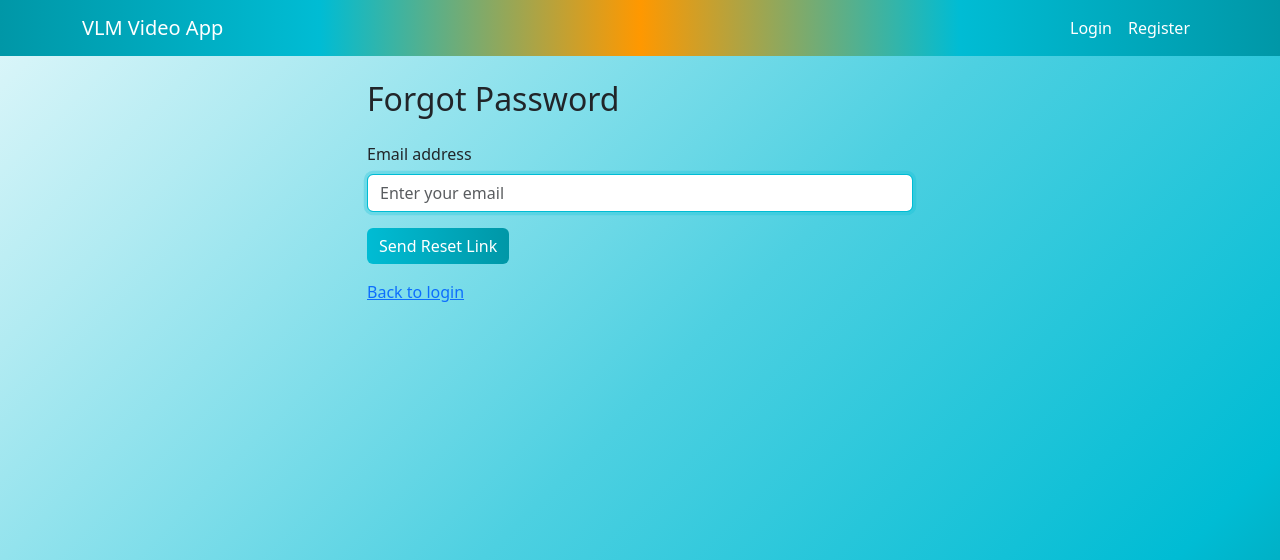
After one commit to BARKKNIGHT/41, a Flask app: page /forgot in a window 1280 px wide. The commit adds this page. Shown: the top 560 px of the page. Run offline with Flask 3, Linux system fonts and the light colour scheme; some libraries are stand-ins or nearby versions.

Commit message:
something

```diff
--- a/app.py
+++ b/app.py
@@ -18,10 +18,17 @@ from flask import (
     jsonify,
     flash,
     after_this_request,
+    session,
 )
 import openai
 from fpdf import FPDF
 from docx import Document
+import smtplib
+import ssl
+from cs50 import SQL
+from werkzeug.security import generate_password_hash, check_password_hash
+from email.message import EmailMessage
+from functools import wraps
 
 # --- Config ---
 UPLOAD_FOLDER = "static/uploads"
@@ -39,6 +46,200 @@ app.config["MAX_CONTENT_LENGTH"] = MAX_CONTENT_LENGTH
 
 os.makedirs(UPLOAD_FOLDER, exist_ok=True)
 os.makedirs(FRAMES_FOLDER, exist_ok=True)
+
+# --- Email Config ---
+MAIL_SERVER = "mail.privateemail.com"
+MAIL_PORT = 587
+MAIL_USERNAME = os.getenv("MAIL_USERNAME")  # Set in your environment
+MAIL_PASSWORD = os.getenv("MAIL_PASSWORD")  # Set in your environment
+MAIL_FROM = MAIL_USERNAME
+
+# --- CS50 SQL DB ---
+DB_PATH = os.path.join(os.path.dirname(__file__), 'app.db')
+if not os.path.exists(DB_PATH):
+    open(DB_PATH, 'a').close()
+db = SQL(f"sqlite:///{DB_PATH}")
+
+def init_db():
+    db.execute("""
+        CREATE TABLE IF NOT EXISTS users (
+            id INTEGER PRIMARY KEY AUTOINCREMENT,
+            username TEXT NOT NULL UNIQUE,
+            email TEXT NOT NULL UNIQUE,
+            password_hash TEXT NOT NULL,
+            is_verified INTEGER DEFAULT 0,
+            verify_token TEXT,
+            reset_token TEXT
+        )
+    """)
+    db.execute("""
+        CREATE TABLE IF NOT EXISTS videos (
+            id TEXT PRIMARY KEY,
+            filename TEXT NOT NULL,
+            user_id INTEGER NOT NULL,
+            uploaded_at TIMESTAMP DEFAULT CURRENT_TIMESTAMP
+        )
+    """)
+
+init_db()
+
+# --- Email Sending Helper ---
+def send_email(to, subject, body, html_body=None):
+    msg = EmailMessage()
+    msg["Subject"] = subject
+    msg["From"] = MAIL_FROM
+    msg["To"] = to
+    msg.set_content(body)
+    if html_body:
+        msg.add_alternative(html_body, subtype="html")
+    context = ssl.create_default_context()
+    with smtplib.SMTP(MAIL_SERVER, MAIL_PORT) as server:
+        server.starttls(context=context)
+        server.login(MAIL_USERNAME, MAIL_PASSWORD)
+        server.send_message(msg)
+
+# --- Auth Routes ---
+
+@app.route("/register", methods=["GET", "POST"])
+def register():
+    if request.method == "POST":
+        username = request.form.get("username")
+        email = request.form.get("email")
+        password = request.form.get("password")
+        if not username or not email or not password:
+            flash("All fields required.", "danger")
+            return redirect(url_for("register"))
+        if db.execute("SELECT * FROM users WHERE username = ? OR email = ?", username, email):
+            flash("Username or email already exists.", "danger")
+            return redirect(url_for("register"))
+        password_hash = generate_password_hash(password)
+        verify_token = str(uuid.uuid4())
+        db.execute(
+            "INSERT INTO users (username, email, password_hash, verify_token) VALUES (?, ?, ?, ?)",
+            username, email, password_hash, verify_token
+        )
+        # Send verification email
+        verify_link = url_for("verify_email", token=verify_token, _external=True)
+        plain_body = f"Click the link to verify your account: {verify_link}"
+        html_body = f"""
+        <html>
+        <head>
+            <link href='https://cdn.jsdelivr.net/npm/bootstrap@5.3.0/dist/css/bootstrap.min.css' rel='stylesheet'>
+        </head>
+        <body class='bg-light'>
+            <div class='container py-5'>
+                <div class='card shadow-sm mx-auto' style='max-width: 480px;'>
+                    <div class='card-body'>
+                        <h2 class='card-title mb-3 text-center'>Verify your account</h2>
+                        <p class='mb-4'>Thank you for registering! Please click the button below to verify your email address and activate your account.</p>
+                        <div class='d-grid'>
+                            <a href='{verify_link}' class='btn btn-primary btn-lg'>Verify Account</a>
+                        </div>
+                        <hr class='my-4'>
+                        <p class='small text-muted'>If you did not request this, you can safely ignore this email.</p>
+                    </div>
+                </div>
+            </div>
+        </body>
+        </html>
+        """
+        send_email(
+            email,
+            "Verify your account",
+            plain_body,
+            html_body=html_body
+        )
+        flash("Registration successful! Check your email to verify your account.", "success")
+        return redirect(url_for("login"))
+    return render_template("register.html")
+
+@app.route("/verify/<token>")
+def verify_email(token):
+    user = db.execute("SELECT * FROM users WHERE verify_token = ?", token)
+    if user:
+        db.execute("UPDATE users SET is_verified = 1, verify_token = NULL WHERE verify_token = ?", token)
+        flash("Email verified! You can now log in.", "success")
+    else:
+        flash("Invalid or expired verification link.", "danger")
+    return redirect(url_for("login"))
+
+@app.route("/login", methods=["GET", "POST"])
+def login():
+    if request.method == "POST":
+        username = request.form.get("username")
+        password = request.form.get("password")
+        user = db.execute("SELECT * FROM users WHERE username = ?", username)
+        if not user or not check_password_hash(user[0]["password_hash"], password):
+            flash("Invalid username or password.", "danger")
+            return redirect(url_for("login"))
+        if not user[0]["is_verified"]:
+            flash("Please verify your email before logging in.", "warning")
+            return redirect(url_for("login"))
+        session["user_id"] = user[0]["id"]
+        session["username"] = user[0]["username"]
+        flash("Logged in successfully.", "success")
+        return redirect(url_for("index"))
+    return render_template("login.html")
+
+@app.route("/logout")
+def logout():
+    session.clear()
+    flash("Logged out.", "info")
+    return redirect(url_for("login"))
+
+@app.route("/forgot", methods=["GET", "POST"])
+def forgot():
+    if request.method == "POST":
+        email = request.form.get("email")
+        user = db.execute("SELECT * FROM users WHERE email = ?", email)
+        if not user:
+            flash("If the email exists, a reset link will be sent.", "info")
+            return redirect(url_for("forgot"))
+        reset_token = str(uuid.uuid4())
+        db.execute("UPDATE users SET reset_token = ? WHERE email = ?", reset_token, email)
+        reset_link = url_for("reset_password", token=reset_token, _external=True)
+        send_email(
+            email,
+            "Password Reset",
+            f"Click the link to reset your password: {reset_link}"
+        )
+        flash("If the email exists, a reset link will be sent.", "info")
+        return redirect(url_for("login"))
+    return render_template("forgot.html")
+
+@app.route("/reset/<token>", methods=["GET", "POST"])
+def reset_password(token):
+    user = db.execute("SELECT * FROM users WHERE reset_token = ?", token)
+    if not user:
+        flash("Invalid or expired reset link.", "danger")
+        return redirect(url_for("login"))
+    if request.method == "POST":
+        password = request.form.get("password")
+        if not password:
+            flash("Password required.", "danger")
+            return redirect(request.url)
+        password_hash = generate_password_hash(password)
+        db.execute(
+            "UPDATE users SET password_hash = ?, reset_token = NULL WHERE reset_token = ?",
+            password_hash, token
+        )
+        flash("Password reset successful. You can now log in.", "success")
+        return redirect(url_for("login"))
+    return render_template("reset.html", token=token)
+
+# --- Protect routes (example) ---
+def login_required(f):
+    @wraps(f)
+    def decorated_function(*args, **kwargs):
+        if "user_id" not in session:
+            flash("Please log in.", "warning")
+            return redirect(url_for("login"))
+        return f(*args, **kwargs)
+    return decorated_function
+
+# --- Add session config ---
+app.config["SESSION_PERMANENT"] = False
+app.config["SESSION_TYPE"] = "filesystem"
 
 # --- Thread-safe Status ---
 from threading import Lock
@@ -201,7 +402,9 @@ def process_video(video_id, video_path, frames_dir):
 # --- Routes ---
 
 @app.route("/", methods=["GET", "POST"])
+@login_required
 def index():
+    user_id = session["user_id"]
     if request.method == "POST":
         if "video" not in request.files:
             flash("No video file part", "danger")
@@ -217,6 +420,11 @@ def index():
             file.save(video_path)
             frames_dir = os.path.join(app.config["FRAMES_FOLDER"], video_id)
             os.makedirs(frames_dir, exist_ok=True)
+            # Save video ownership in DB
+            db.execute(
+                "INSERT INTO videos (id, filename, user_id) VALUES (?, ?, ?)",
+                video_id, video_filename, user_id
+            )
             # Start background processing
             threading.Thread(
                 target=process_video, args=(video_id, video_path, frames_dir)
@@ -225,43 +433,34 @@ def index():
         else:
             flash("Invalid file type", "danger")
             return redirect(request.url)
-    # List all processed videos
+    # List only user's processed videos
     videos = []
-    for video_file in os.listdir(app.config["UPLOAD_FOLDER"]):
-        if any(video_file.endswith(ext) for ext in ALLOWED_EXTENSIONS):
-            video_id = video_file.split("_")[0]
-            status = get_status(video_id)
-            if status and status.get("progress") == 100:
-                videos.append({
-                    "video_id": video_id,
-                    "filename": video_file,
-                    "duration": status.get("duration", 0),
-                })
+    user_videos = db.execute("SELECT * FROM videos WHERE user_id = ? ORDER BY uploaded_at DESC", user_id)
+    for v in user_videos:
+        video_id = v["id"]
+        status = get_status(video_id)
+        if status and status.get("progress") == 100:
+            videos.append({
+                "video_id": video_id,
+                "filename": v["filename"],
+                "duration": status.get("duration", 0),
+            })
     return render_template("index.html", videos=videos)
 
-@app.route("/progress/<video_id>")
-def progress(video_id):
-    return render_template("progress.html", video_id=video_id)
-
-@app.route("/progress_status/<video_id>")
-def progress_status(video_id):
-    status = get_status(video_id) or {"status": "Not found", "progress": -1}
-    return jsonify(status)
-
 @app.route("/results/<video_id>")
+@login_required
 def results(video_id):
+    user_id = session["user_id"]
+    # Check ownership
+    video = db.execute("SELECT * FROM videos WHERE id = ? AND user_id = ?", video_id, user_id)
+    if not video:
+        flash("You do not have access to this video.", "danger")
+        return redirect(url_for("index"))
     status = get_status(video_id)
     if not status or status.get("progress") != 100:
         flash("Processing not complete or failed.", "danger")
         return redirect(url_for("index"))
-    video_file = None
-    for f in os.listdir(app.config["UPLOAD_FOLDER"]):
-        if f.startswith(video_id):
-            video_file = f
-            break
-    if not video_file:
-        flash("Video file not found.", "danger")
-        return redirect(url_for("index"))
+    video_file = video[0]["filename"]
     return render_template(
         "results.html",
         video_id=video_id,
@@ -273,7 +472,14 @@ def results(video_id):
     )
 
 @app.route("/download/<video_id>/<filetype>")
+@login_required
 def download_file(video_id, filetype):
+    user_id = session["user_id"]
+    # Check ownership
+    video = db.execute("SELECT * FROM videos WHERE id = ? AND user_id = ?", video_id, user_id)
+    if not video:
+        flash("You do not have access to this video.", "danger")
+        return redirect(url_for("index"))
     status = get_status(video_id)
     if not status or status.get("progress") != 100:
         flash("Processing not complete or failed.", "danger")
@@ -293,21 +499,47 @@ def download_file(video_id, filetype):
         flash("Invalid file type", "danger")
         shutil.rmtree(temp_dir)
         return redirect(url_for("results", video_id=video_id))
-
     @after_this_request
     def cleanup(response):
         shutil.rmtree(temp_dir)
         return response
-
     return send_from_directory(temp_dir, filename, as_attachment=True)
 
 @app.route("/static/uploads/<filename>")
+@login_required
 def uploaded_file(filename):
+    # Only allow access to user's own videos
+    user_id = session["user_id"]
+    video = db.execute("SELECT * FROM videos WHERE filename = ? AND user_id = ?", filename, user_id)
+    if not video:
+        flash("You do not have access to this file.", "danger")
+        return redirect(url_for("index"))
     return send_from_directory(app.config["UPLOAD_FOLDER"], filename)
 
 @app.route("/static/frames/<video_id>/<filename>")
+@login_required
 def frame_file(video_id, filename):
+    user_id = session["user_id"]
+    video = db.execute("SELECT * FROM videos WHERE id = ? AND user_id = ?", video_id, user_id)
+    if not video:
+        flash("You do not have access to this file.", "danger")
+        return redirect(url_for("index"))
     return send_from_directory(os.path.join(app.config["FRAMES_FOLDER"], video_id), filename)
+
+@app.route("/progress/<video_id>")
+@login_required
+def progress(video_id):
+    return render_template("progress.html", video_id=video_id)
+
+@app.route("/progress_status/<video_id>")
+@login_required
+def progress_status(video_id):
+    status = get_status(video_id) or {"status": "Not found", "progress": -1}
+    return jsonify(status)
+
+@app.route("/")
+def root_redirect():
+    return redirect(url_for("login"))
 
 # --- Templates ---
 # Place index.html, progress.html, results.html in /templates
--- a/templates/base.html
+++ b/templates/base.html
@@ -21,6 +21,16 @@
             border-color: #00bcd4;
             box-shadow: 0 0 0 0.2rem rgba(0,188,212,.25);
         }
+        .card {
+            border-radius: 1rem;
+        }
+        .btn-primary {
+            background: linear-gradient(90deg, #00bcd4, #0097a7);
+            border: none;
+        }
+        .btn-primary:hover {
+            background: linear-gradient(90deg, #0097a7, #00bcd4);
+        }
     </style>
     {% block head %}{% endblock %}
 </head>
@@ -32,13 +42,10 @@
           <span class="navbar-toggler-icon"></span>
         </button>
         <div class="collapse navbar-collapse">
-            <ul class="navbar-nav ms-auto">
-                {% if current_user is defined and current_user.is_authenticated %}
-                    <li class="nav-item">
-                        <a class="nav-link" href="{{ url_for('dashboard') }}">Dashboard</a>
-                    </li>
-                    <li class="nav-item">
-                        <span class="navbar-text">Hello, {{ current_user.username }}!</span>
+            <ul class="navbar-nav ms-auto align-items-center">
+                {% if session['user_id'] %}
+                    <li class="nav-item d-flex align-items-center">
+                        <span class="navbar-text me-2 mx-auto text-center w-100" style="font-weight: 500;">Hello, {{ session['username'] }}!</span>
                     </li>
                     <li class="nav-item">
                         <a class="nav-link" href="{{ url_for('logout') }}">Logout</a>
--- /dev/null
+++ b/templates/forgot.html
@@ -0,0 +1,19 @@
+{% extends "base.html" %}
+{% block title %}Forgot Password | VLM Video App{% endblock %}
+{% block content %}
+<div class="row justify-content-center">
+    <div class="col-md-6">
+        <h2 class="mb-4">Forgot Password</h2>
+        <form method="post">
+            <div class="mb-3">
+                <label for="email" class="form-label">Email address</label>
+                <input name="email" type="email" class="form-control" id="email" placeholder="Enter your email" required autofocus>
+            </div>
+            <button type="submit" class="btn btn-primary">Send Reset Link</button>
+        </form>
+        <p class="mt-3">
+            <a href="{{ url_for('login') }}">Back to login</a>
+        </p>
+    </div>
+</div>
+{% endblock %}
```
Also changed, not shown: templates/index.html (+4 -33 lines), templates/login.html (+8 -21 lines), templates/progress.html (+6 -22 lines), templates/register.html (+9 -28 lines), templates/reset.html (added, +16 -0 lines), templates/results.html (+10 -25 lines), 1 other file.
